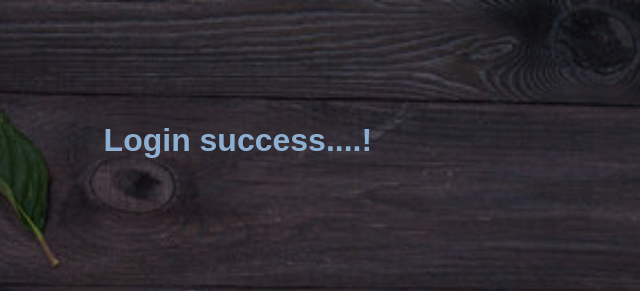
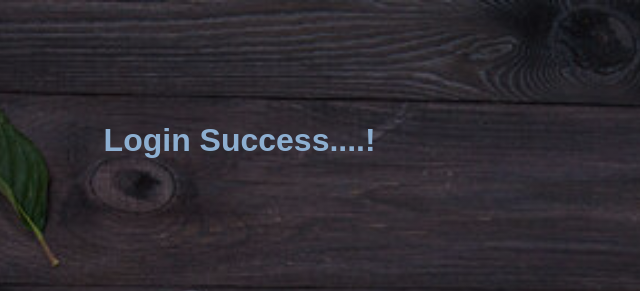
Before and after one commit to Afrujan-Shaik/School-HTML, a plain HTML site: page loginsuccess.html in a window 1280 px wide. Shown: the top 291 px of the page, 146-786 px from the left. Drawn offline with Linux system fonts and the light colour scheme.

Commit message:
Update loginsuccess.html

```diff
--- a/loginsuccess.html
+++ b/loginsuccess.html
@@ -30,7 +30,7 @@
         </style>
     </head>
     <body>
-           <h2>Login success....!</h2>
+           <h2>Login Success....!</h2>
            <a href="index.html" ><button type="button" value="Back">Back to the Home</button></a>
         <br><br><br><br><br><br><br><br><br><br>
         <footer>
```
